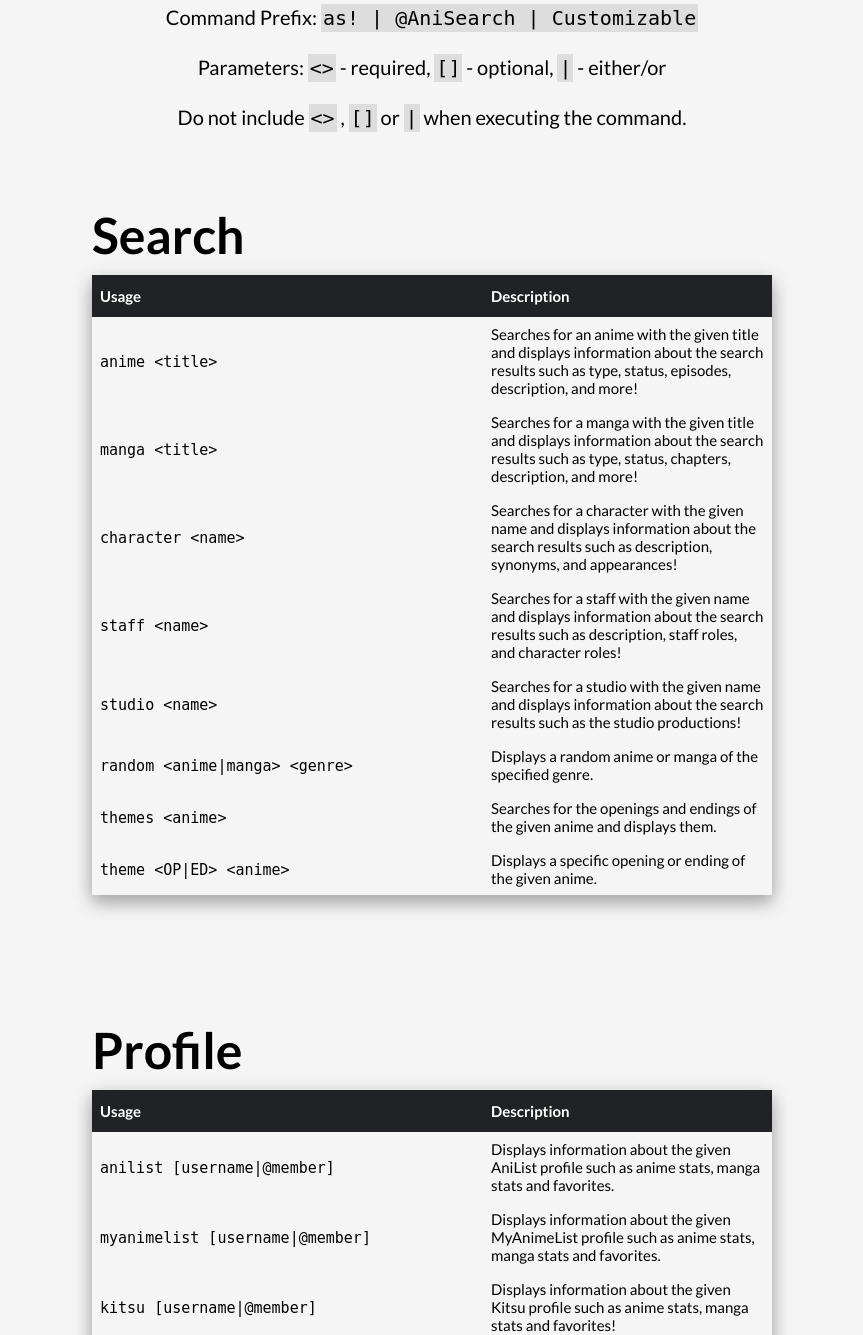
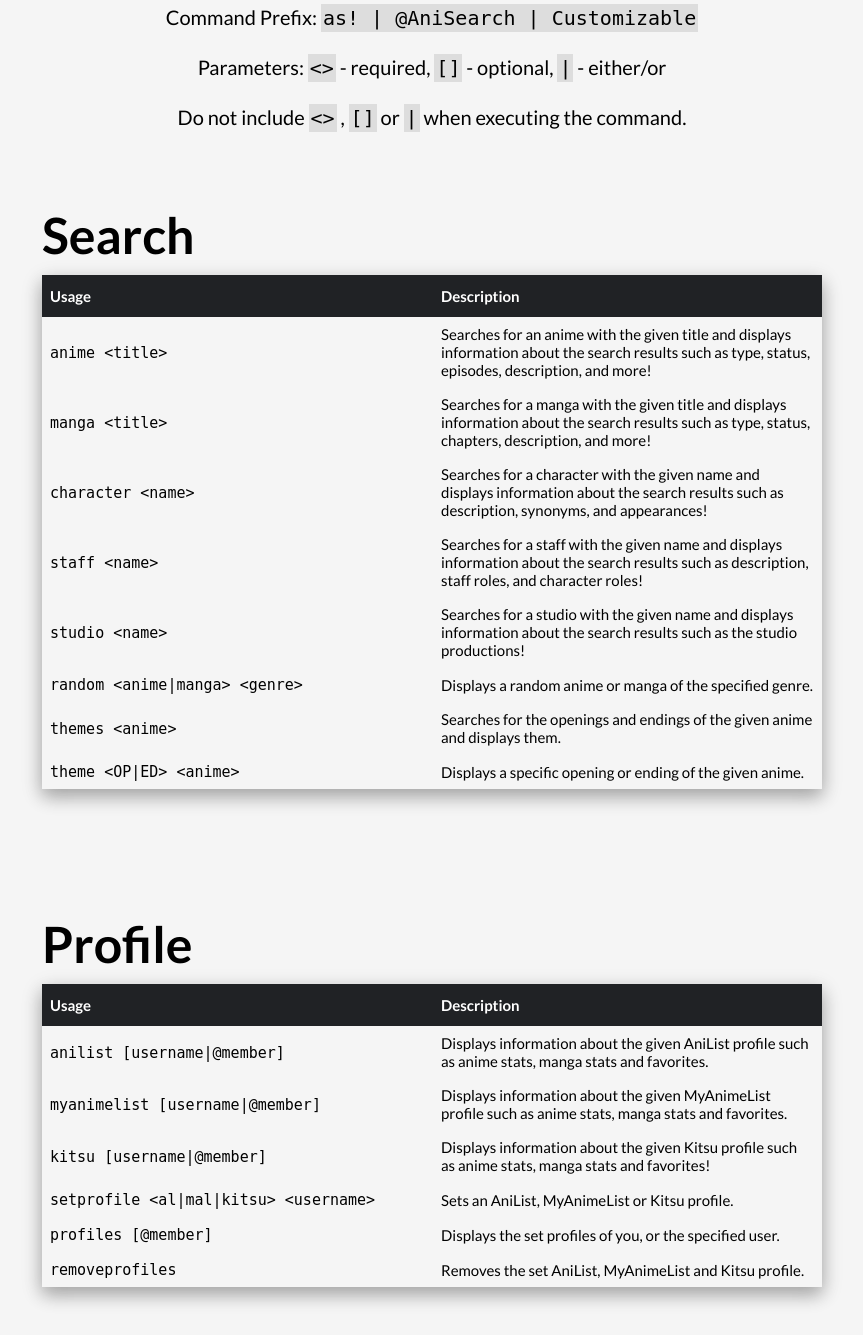
Before and after one commit to IchBinLeoon/anisearch-discord-bot, a PHP site: page / in a window 1280 px wide. Shown: the part 5165-6500 px from the top of the page, without its empty margins (208-1071 px from the left). Run offline with PHP 8.4, Linux system fonts and the light colour scheme; some libraries are stand-ins or nearby versions.

Commit message:
Increase table width

```diff
--- a/website/css/styles.css
+++ b/website/css/styles.css
@@ -202,7 +202,7 @@
 
 .commands-container {
     width: 100%;
-    height: 3100px;
+    height: 3025px;
     background-color: #F5F5F5;
 }
 
@@ -236,7 +236,7 @@
 }
 
 .commands-table-headline {
-    margin: 25px 300px 10px 300px;
+    margin: 25px 250px 10px 250px;
 }
 
 .commands-table-headline a {
@@ -247,7 +247,7 @@
 }
 
 .commands-table-subtitle {
-    margin: 10px 300px 10px 300px;
+    margin: 10px 250px 10px 250px;
 }
 
 .commands-table-subtitle a {
@@ -258,7 +258,7 @@
 }
 
 .commands-table-container {
-    margin: 0 300px 0 300px;
+    margin: 0 250px 0 250px;
     box-shadow: 0 8px 16px 0 rgba(0, 0, 0, 0.2), 0 6px 20px 0 rgba(0, 0, 0, 0.19);
 }
 
```
